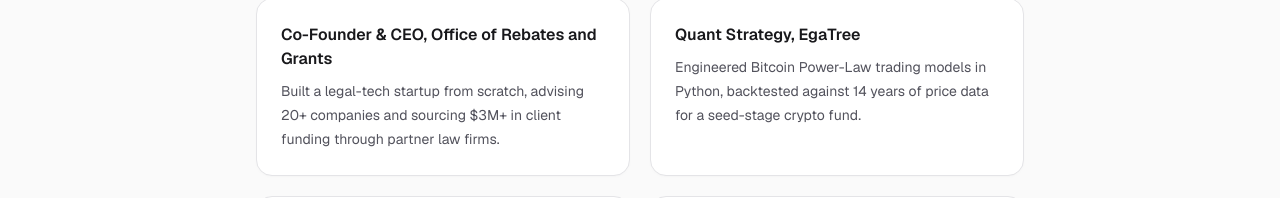
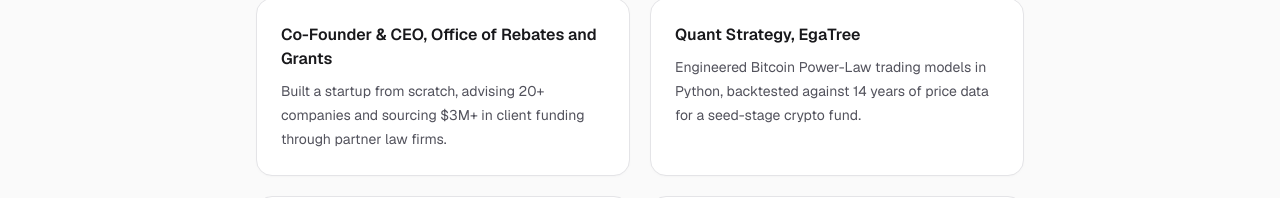
Before and after one commit to amaanavi/AFMwebsite, a Next.js app: page / in a window 1280 px wide. Shown: the part 531-729 px from the top of the page. Built offline with nearby package versions, Linux system fonts and the light colour scheme.

Commit message:
Remove inaccurate legal-tech description

```diff
--- a/src/data/resume.ts
+++ b/src/data/resume.ts
@@ -2,7 +2,7 @@
   {
     title: "Co-Founder & CEO, Office of Rebates and Grants",
     description:
-      "Built a legal-tech startup from scratch, advising 20+ companies and sourcing $3M+ in client funding through partner law firms.",
+      "Built a startup from scratch, advising 20+ companies and sourcing $3M+ in client funding through partner law firms.",
   },
   {
     title: "Quant Strategy, EgaTree",
```
